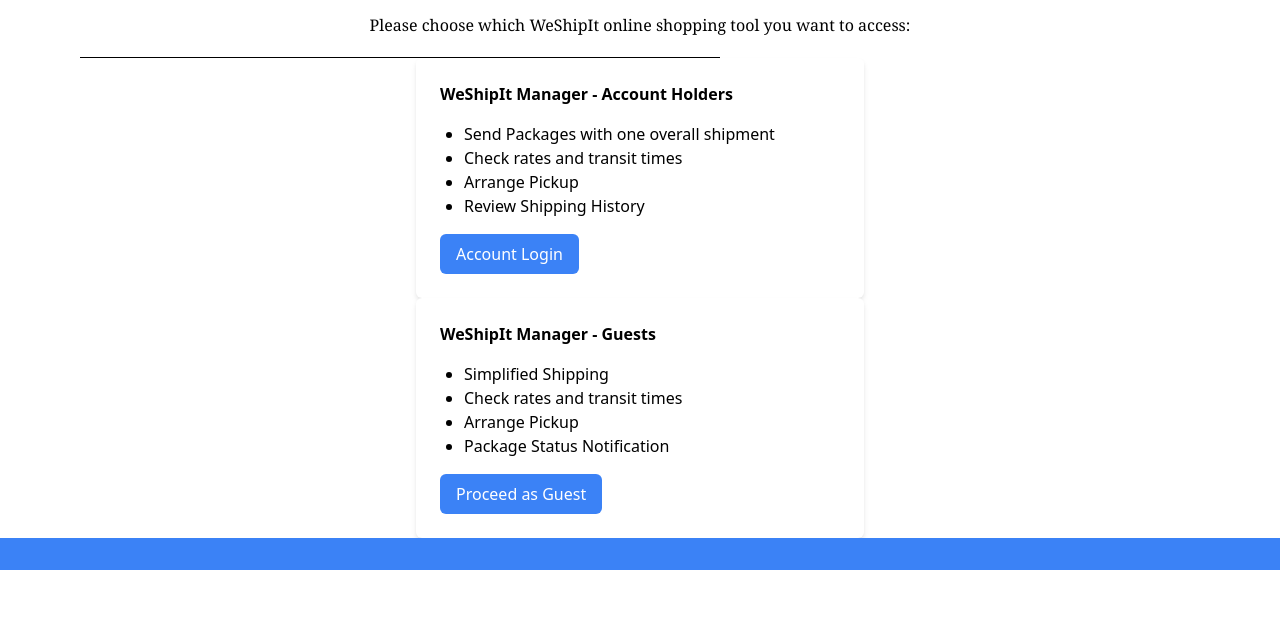
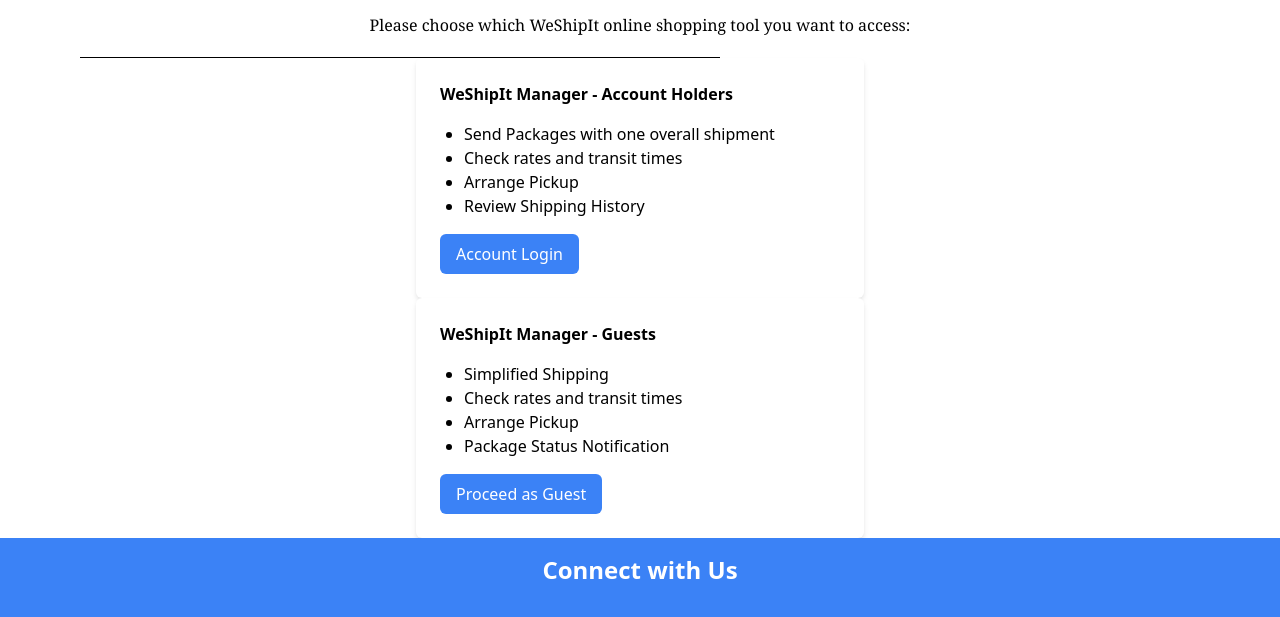
Before and after one commit to mkjilani/IS601_Final, a website: page Page2.html in a window 1280 px wide. Shown: the part 197-814 px from the top of the page. Drawn offline with nearby package versions, Linux system fonts and the light colour scheme.

Commit message:
closes branch

```diff
--- a/Page2.html
+++ b/Page2.html
@@ -64,3 +64,4 @@
     </div>
  <footer class="bg-blue-500 text-white py-4">
     <div class="container mx-auto text-center">
+      <h2 class="text-2xl font-bold mb-4">Connect with Us</h2>
```
